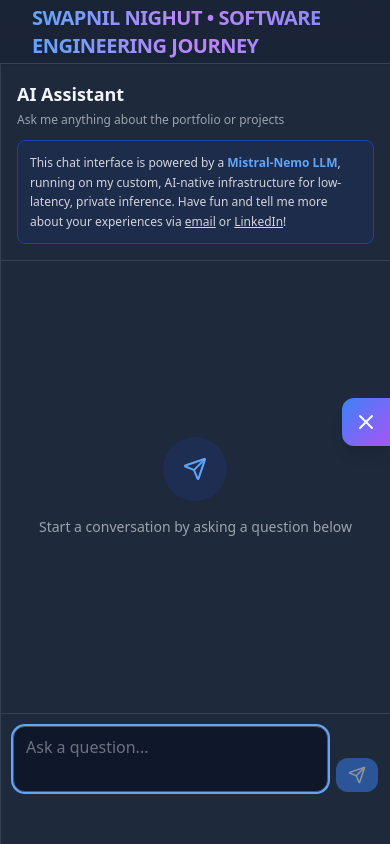
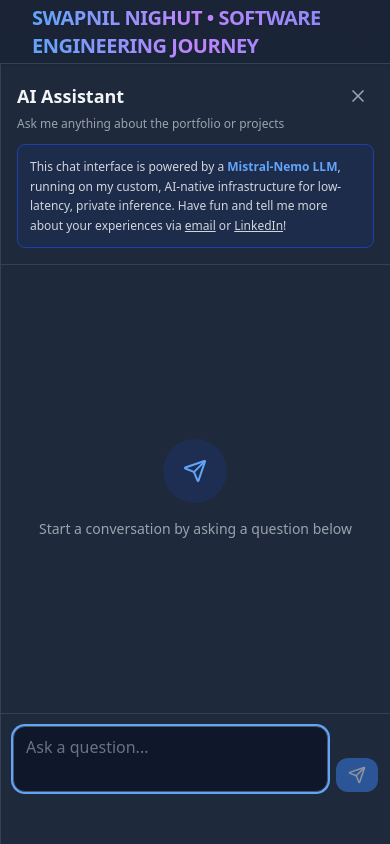
Before and after one commit to snighut/collaboration-app, a Next.js app: page / in a window 390 px wide. Both pictures are taken after a click on the button "Open AI chat". Shown: the top 844 px of the page. Built offline with nearby package versions, Linux system fonts and the light colour scheme; grey boxes are pictures that could not be loaded.

Commit message:
code:reading search query for scrolling to app and also fixing css for iphone

```diff
--- a/App.tsx
+++ b/App.tsx
@@ -12,6 +12,22 @@ const App: React.FC = () => {
   const [activeYear, setActiveYear] = useState<number>(2026);
   const [isCanvasVisible, setIsCanvasVisible] = useState<boolean>(false);
   const [isDarkMode, setIsDarkMode] = useState<boolean>(true);
+
+  // Check URL params on mount
+  useEffect(() => {
+    const params = new URLSearchParams(window.location.search);
+
+    // Auto-scroll to Creative Hub section if parameter is present
+    if (params.get('scroll') === 'creative-hub') {
+      // Wait for content to load before scrolling
+      setTimeout(() => {
+        const element = document.getElementById('creative-hub-trigger');
+        if (element) {
+          element.scrollIntoView({ behavior: 'smooth', block: 'center' });
+        }
+      }, 100);
+    }
+  }, []);
 
   useEffect(() => {
     if (isDarkMode) {
--- a/app/layout.tsx
+++ b/app/layout.tsx
@@ -14,6 +14,7 @@ export default function RootLayout({
   return (
     <html lang="en" className="dark">
       <head>
+        <meta name="viewport" content="width=device-width, initial-scale=1.0, maximum-scale=1.0, user-scalable=no" />
         <script
           dangerouslySetInnerHTML={{
             __html: `
--- a/components/ChatSidebar.tsx
+++ b/components/ChatSidebar.tsx
@@ -95,12 +95,21 @@ const ChatSidebar: React.FC = () => {
           isExpanded ? 'w-full md:w-96' : 'w-0'
         }`}
       >
-        {/* Chat Header */}
+        {/* Chat Header - Fixed at top */}
         {isExpanded && (
-          <div className="p-4 border-b border-gray-200 dark:border-slate-700">
+          <div className="p-4 border-b border-gray-200 dark:border-slate-700 bg-white dark:bg-slate-800 shrink-0">
+            <div className="flex items-center justify-between mb-1">
               <h2 className="text-lg font-bold text-gray-900 dark:text-gray-100">
                 AI Assistant
               </h2>
+              <button
+                onClick={() => setIsExpanded(false)}
+                className="p-1.5 hover:bg-gray-100 dark:hover:bg-slate-700 rounded-lg text-gray-500 dark:text-gray-400 hover:text-gray-700 dark:hover:text-gray-200 transition-colors"
+                aria-label="Close AI chat"
+              >
+                <X size={20} />
+              </button>
+            </div>
             <p className="text-xs text-gray-500 dark:text-gray-400 mt-1">
               Ask me anything about the portfolio or projects
             </p>
@@ -173,9 +182,9 @@ const ChatSidebar: React.FC = () => {
           </div>
         )}
 
-        {/* Input Area */}
+        {/* Input Area - Fixed at bottom */}
         {isExpanded && (
-          <div className="p-3 md:p-4 border-t border-gray-200 dark:border-slate-700 bg-white dark:bg-slate-800 mb-10">
+          <div className="p-3 md:p-4 border-t border-gray-200 dark:border-slate-700 bg-white dark:bg-slate-800 mb-10 shrink-0">
             <form onSubmit={handleSubmit} className="flex gap-2">
               <textarea
                 ref={inputRef}
@@ -186,7 +195,11 @@ const ChatSidebar: React.FC = () => {
                 rows={2}
                 className="flex-1 px-3 py-2 text-base bg-gray-50 dark:bg-slate-900 border border-gray-200 dark:border-slate-600 rounded-xl focus:outline-none focus:ring-2 focus:ring-blue-500 dark:focus:ring-blue-400 resize-none text-gray-900 dark:text-gray-100 placeholder-gray-400 dark:placeholder-gray-500"
                 disabled={isLoading}
-                style={{ fontSize: '16px' }}
+                style={{
+                  fontSize: '16px',
+                  WebkitTextSizeAdjust: '100%',
+                  touchAction: 'manipulation'
+                }}
               />
               <button
                 type="submit"
@@ -204,27 +217,20 @@ const ChatSidebar: React.FC = () => {
         )}
       </div>
 
-      {/* Toggle Button */}
+      {/* Toggle Button - Only show when collapsed */}
+      {!isExpanded && (
         <button
-        onClick={() => setIsExpanded(!isExpanded)}
-        className="fixed top-1/2 -translate-y-1/2 z-50 bg-gradient-to-br from-blue-600 to-purple-600 hover:from-blue-700 hover:to-purple-700 dark:from-blue-500 dark:to-purple-500 dark:hover:from-blue-600 dark:hover:to-purple-600 text-white p-3 shadow-lg transition-all duration-300 group"
-        style={{
-          right: isExpanded ? 'calc(100vw - 100%)' : '0',
-          borderTopLeftRadius: '0.75rem',
-          borderBottomLeftRadius: '0.75rem',
-        }}
-        aria-label={isExpanded ? 'Collapse AI chat' : 'Open AI chat'}
-        title={isExpanded ? 'Close AI Assistant' : 'Open AI Assistant'}
+          onClick={() => setIsExpanded(true)}
+          className="fixed top-1/2 right-0 -translate-y-1/2 z-50 bg-gradient-to-br from-blue-600 to-purple-600 hover:from-blue-700 hover:to-purple-700 dark:from-blue-500 dark:to-purple-500 dark:hover:from-blue-600 dark:hover:to-purple-600 text-white p-3 shadow-lg transition-all duration-300 group rounded-l-xl"
+          aria-label="Open AI chat"
+          title="Open AI Assistant"
         >
-        {isExpanded ? (
-          <X size={24} className="group-hover:scale-110 transition-transform" />
-        ) : (
           <div className="relative">
             <Bot size={24} className="group-hover:scale-110 transition-transform" />
             <span className="absolute -top-1 -right-1 w-2 h-2 bg-green-400 rounded-full animate-pulse"></span>
           </div>
+        </button>
       )}
-      </button>
     </>
   );
 };
```
Lines whose indentation alone changed are shown as unchanged.
